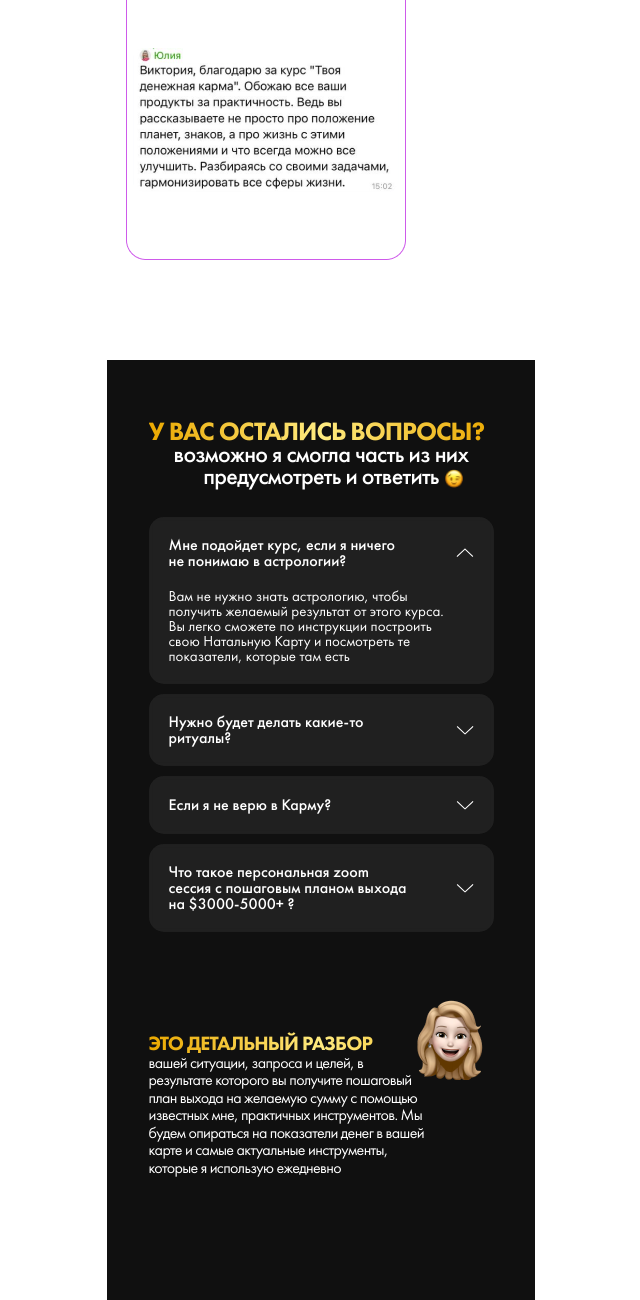
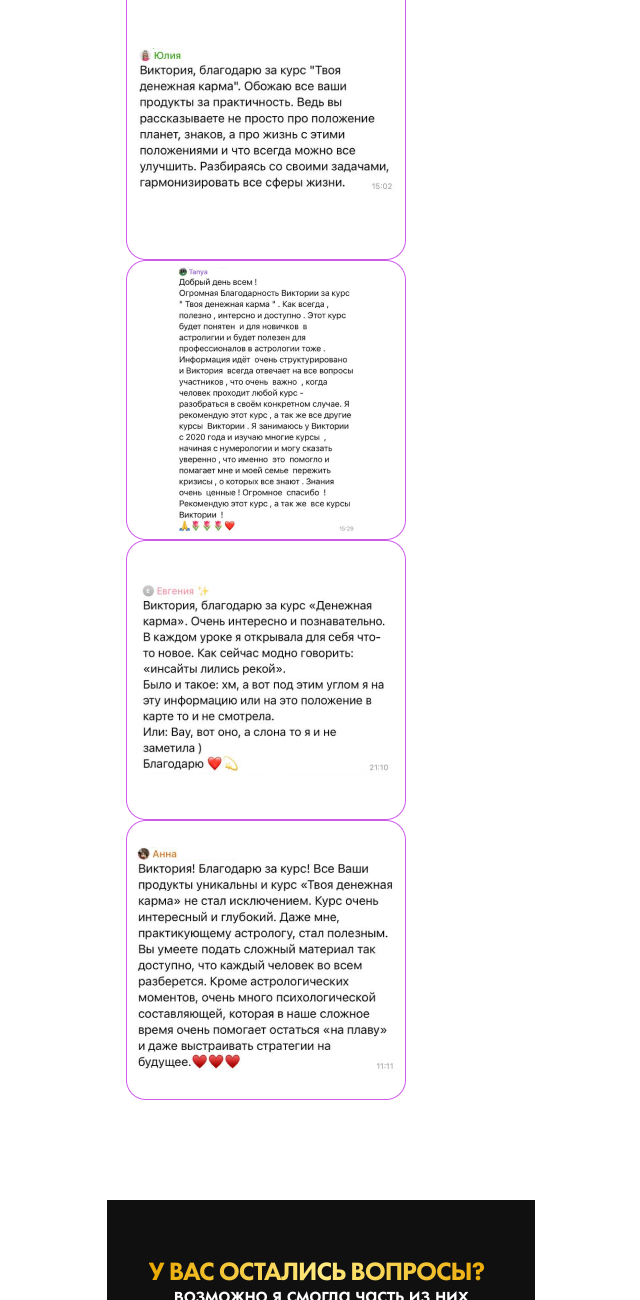
Before and after one commit to RomanIsaiev/work-website-51, a plain HTML site: page index.html in a window 1280 px wide. Shown: the part 9788-11088 px from the top of the page, without its empty margins (319-959 px from the left). Drawn offline with nearby package versions, Linux system fonts and the light colour scheme; a script that the page names is missing.

Commit message:
added reviews

```diff
--- a/index.html
+++ b/index.html
@@ -1057,6 +1057,57 @@
                       height="280"
                   /></picture>
                 </div>
+                <div class="swiper-slide">
+                  <picture
+                    ><source
+                      srcset="
+                        ./src/img/reviews/review-11-1x.png 1x,
+                        ./src/img/reviews/review-11-2x.png 2x
+                      "
+                      width="280"
+                      height="280" />
+                    <img
+                      class="review-image"
+                      src="./src/img/reviews/review-11-1x.png"
+                      alt="review"
+                      width="280"
+                      height="280"
+                  /></picture>
+                </div>
+                <div class="swiper-slide">
+                  <picture
+                    ><source
+                      srcset="
+                        ./src/img/reviews/review-12-1x.png 1x,
+                        ./src/img/reviews/review-12-2x.png 2x
+                      "
+                      width="280"
+                      height="280" />
+                    <img
+                      class="review-image"
+                      src="./src/img/reviews/review-12-1x.png"
+                      alt="review"
+                      width="280"
+                      height="280"
+                  /></picture>
+                </div>
+                <div class="swiper-slide">
+                  <picture
+                    ><source
+                      srcset="
+                        ./src/img/reviews/review-13-1x.png 1x,
+                        ./src/img/reviews/review-13-2x.png 2x
+                      "
+                      width="280"
+                      height="280" />
+                    <img
+                      class="review-image"
+                      src="./src/img/reviews/review-13-1x.png"
+                      alt="review"
+                      width="280"
+                      height="280"
+                  /></picture>
+                </div>
               </div>
               <div class="swiper-pagination"></div>
             </div>
```
Also changed, not shown: src/img/reviews/review-01-1x.png, src/img/reviews/review-01-2x.png.
